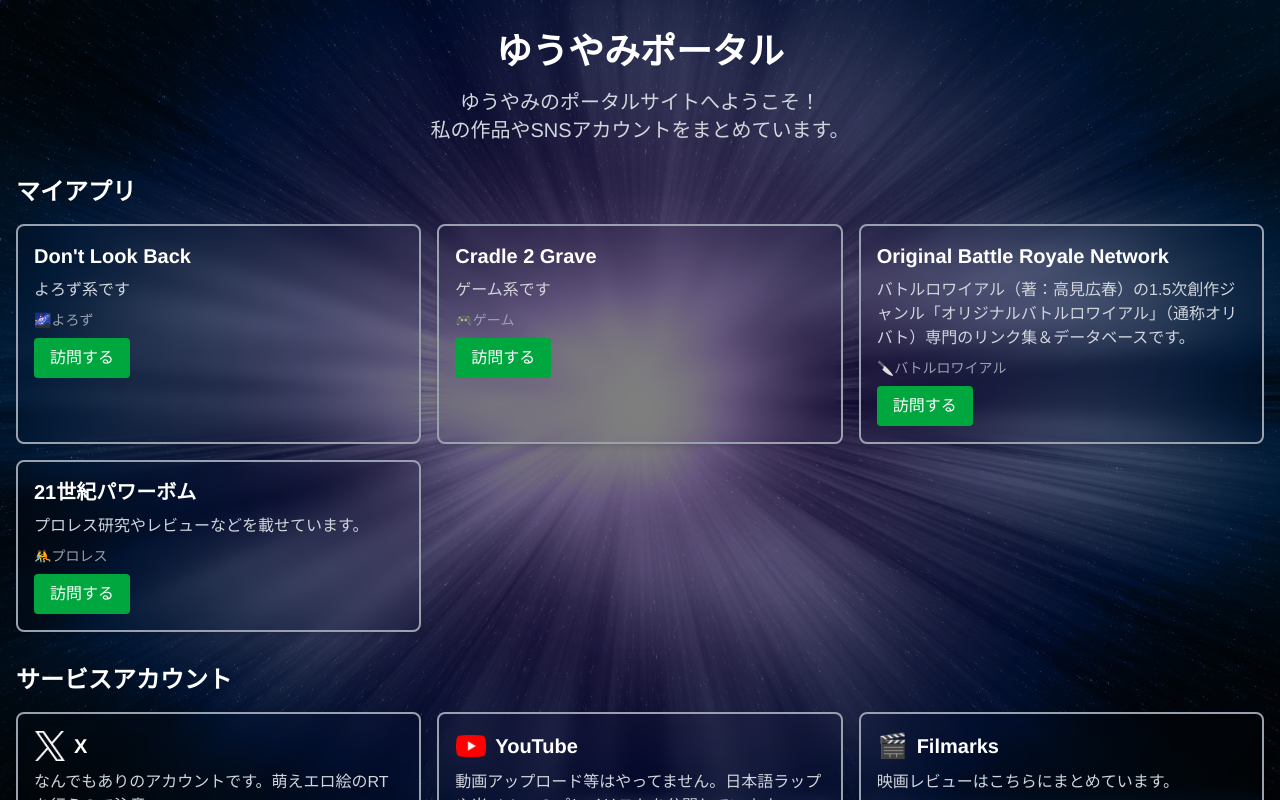
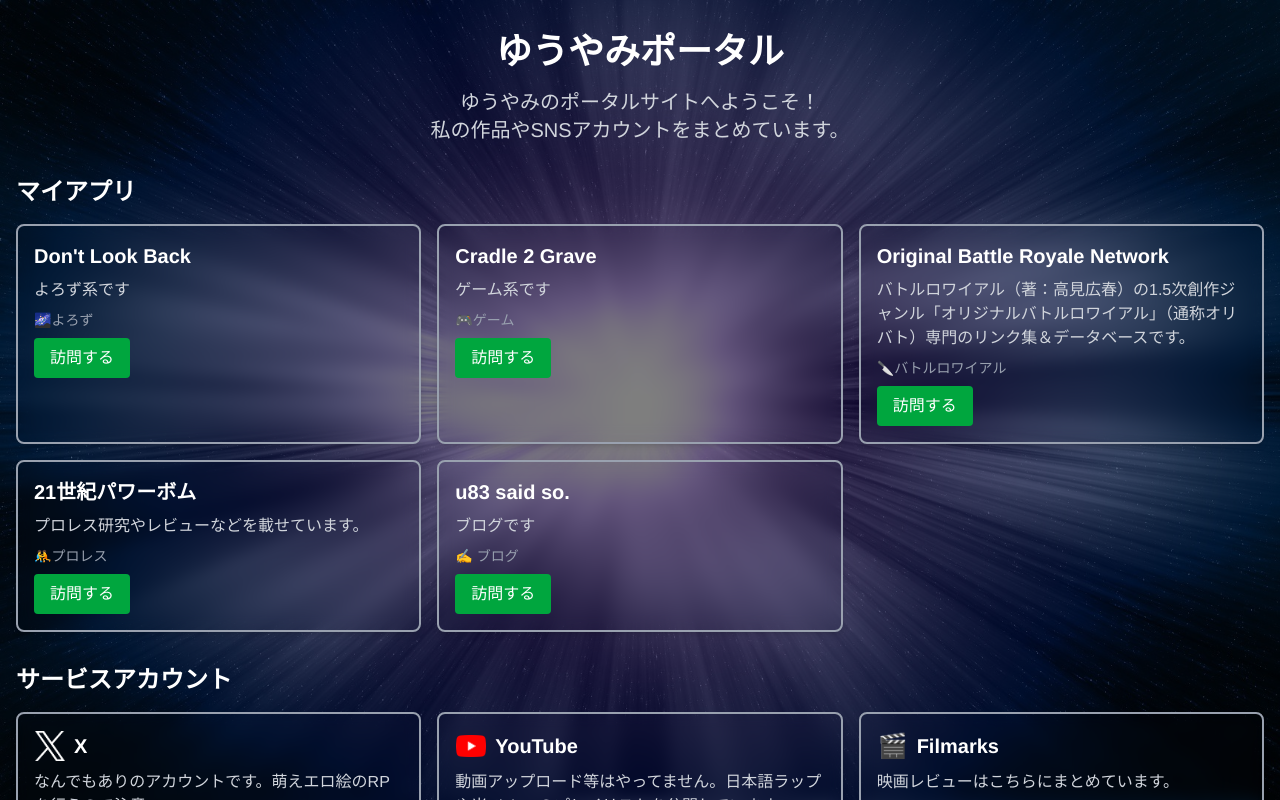
Before and after one commit to u83ism/Portal, a Vue app: page / in a window 1280 px wide. Shown: the top 800 px of the page. Built offline with nearby package versions, Linux system fonts and the light colour scheme.

Commit message:
✨ ブログを追加

```diff
--- a/src/data.ts
+++ b/src/data.ts
@@ -17,7 +17,8 @@ export const categoryVariation = {
 	sns: "🗣SNS",
 	music: "🎵音楽",
 	movie: "🎥映画",
-	programming: "👨‍💻プログラミング"
+	programming: "👨‍💻プログラミング",
+	blog: "✍️ ブログ"
 } as const;
 
 export type ServiceAccount = {
@@ -59,6 +60,13 @@ export const myApps: Array<MyApp> = [
 		url: new URL("https://21st-century-power-bomb.netlify.app/"),
 		explanation: "プロレス研究やレビューなどを載せています。"
 	},
+	{
+		id: 5,
+		category: categoryVariation.blog,
+		name: "u83 said so.",
+		url: new URL("https://u83ism.github.io/blog/"),
+		explanation: "ブログです",
+	},
 ];
 
 export const serviceAccounts: Array<ServiceAccount> = [
@@ -66,7 +74,7 @@ export const serviceAccounts: Array<ServiceAccount> = [
 		category: categoryVariation.sns,
 		serviceName: "X",
 		url: new URL("https://x.com/u83unlimited"),
-		explanation: "なんでもありのアカウントです。萌えエロ絵のRTを行うので注意",
+		explanation: "なんでもありのアカウントです。萌えエロ絵のRPを行うので注意",
 		icon: icons.twitter
 	},
 	{
```
